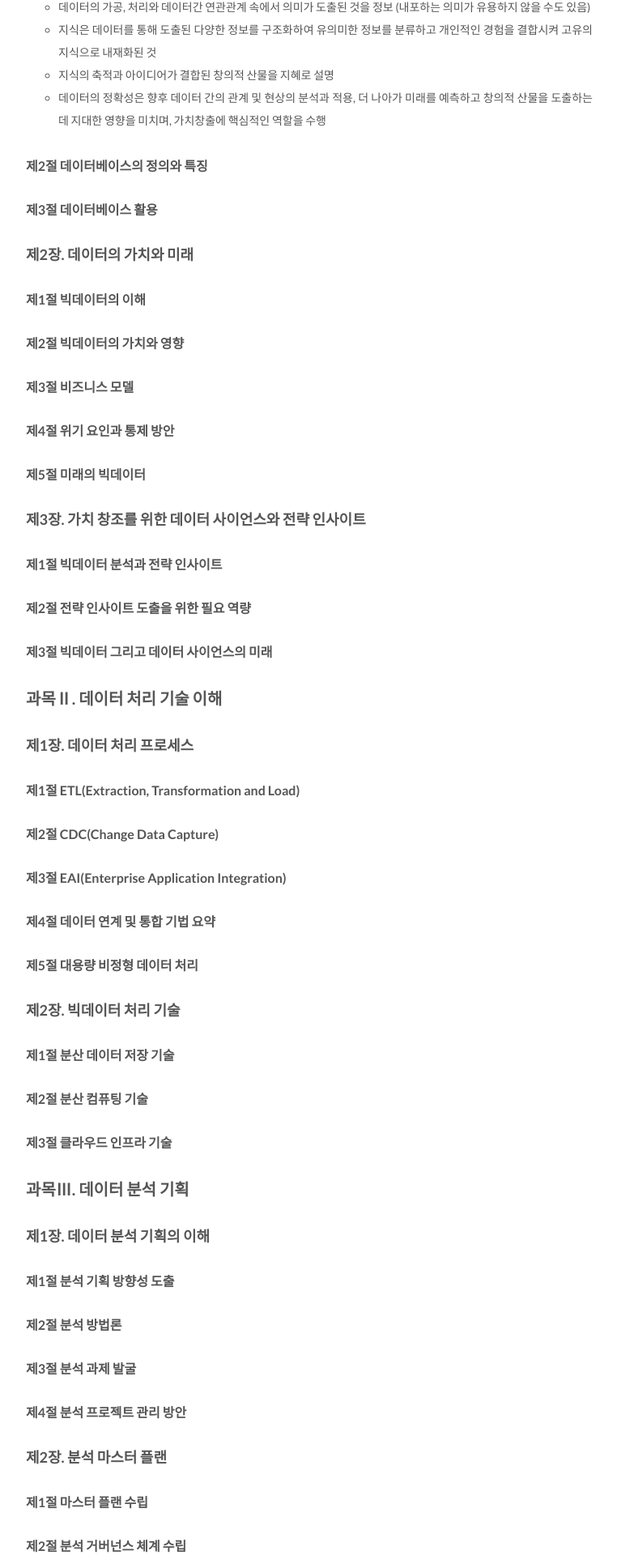
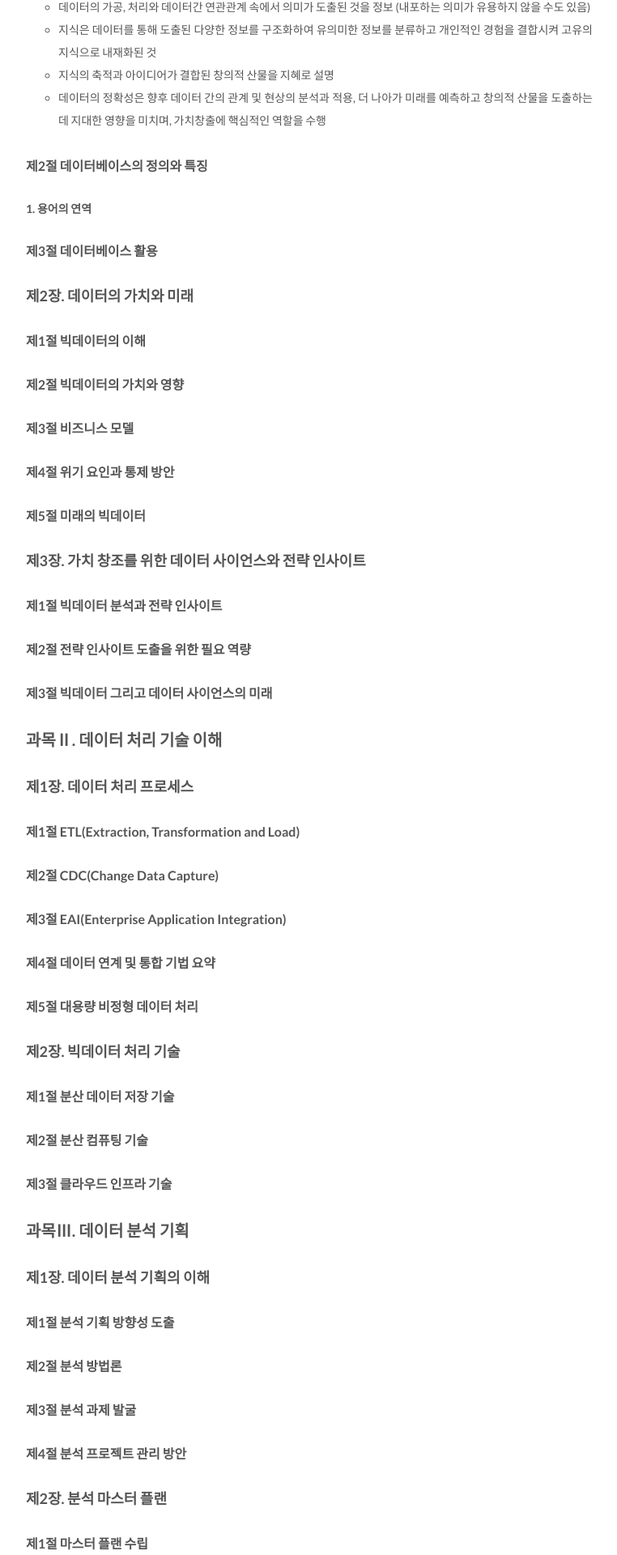
Before and after one commit to csj4032/csj4032.github.io, a Jekyll site: the page built from _posts/2018-06-01-데이터분석전문가가이드.md, in a window 1280 px wide. Shown: the part 1418-3338 px from the top of the page at 81% size, without its empty margins (258-1020 px from the left). Built offline with Jekyll 4.4.1, drawn with Linux system fonts in a browser that asks for light colours; comment, search, counter and statistics services are not loaded.

Commit message:
데이터 분석 전문가 가이드 포스팅 수정

```diff
--- a/_posts/2018-06-01-데이터분석전문가가이드.md
+++ b/_posts/2018-06-01-데이터분석전문가가이드.md
@@ -43,6 +43,9 @@ comments: true
 * 데이터의 정확성은 향후 데이터 간의 관계 및 현상의 분석과 적용, 더 나아가 미래를 예측하고 창의적 산물을 도출하는 데 지대한 영향을 미치며, 가치창출에 핵심적인 역할을 수행
 
 #### 제2절 데이터베이스의 정의와 특징
+
+##### 1. 용어의 연역
+
 
 #### 제3절 데이터베이스 활용
 
```
